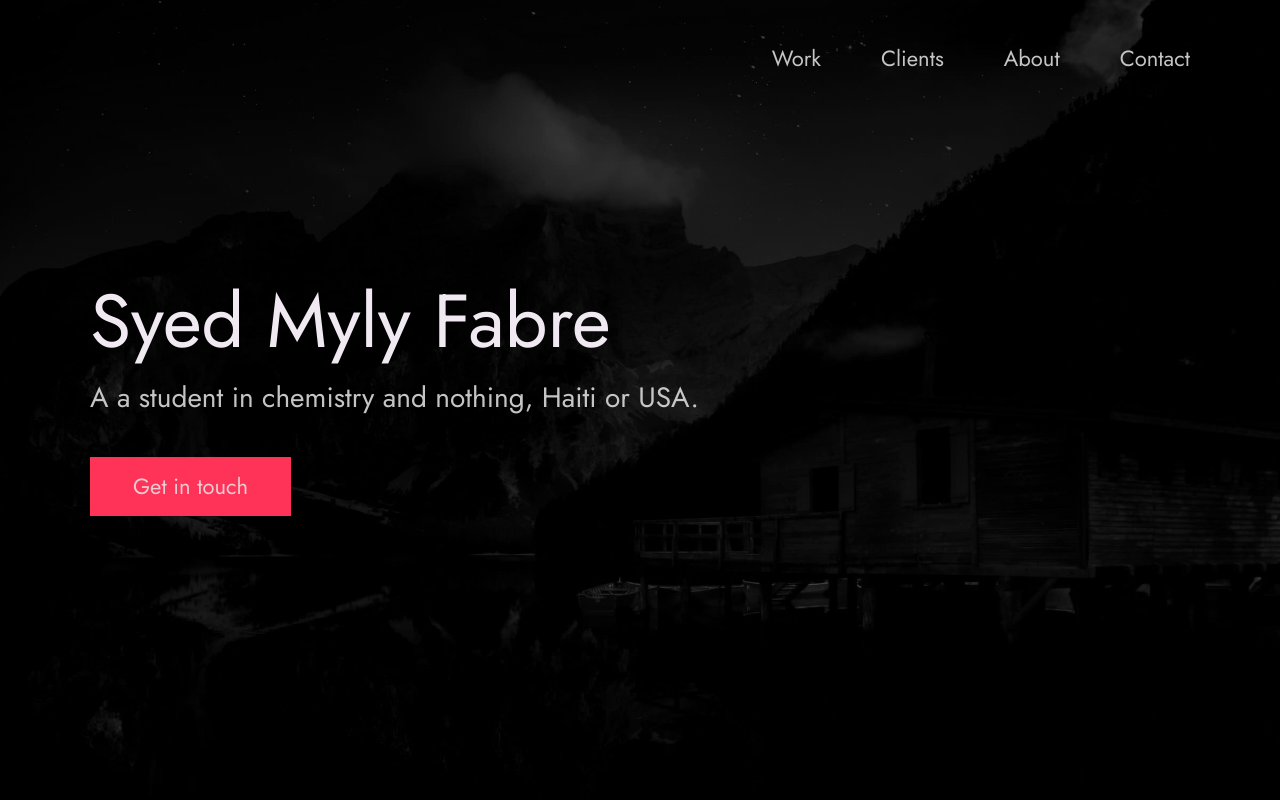
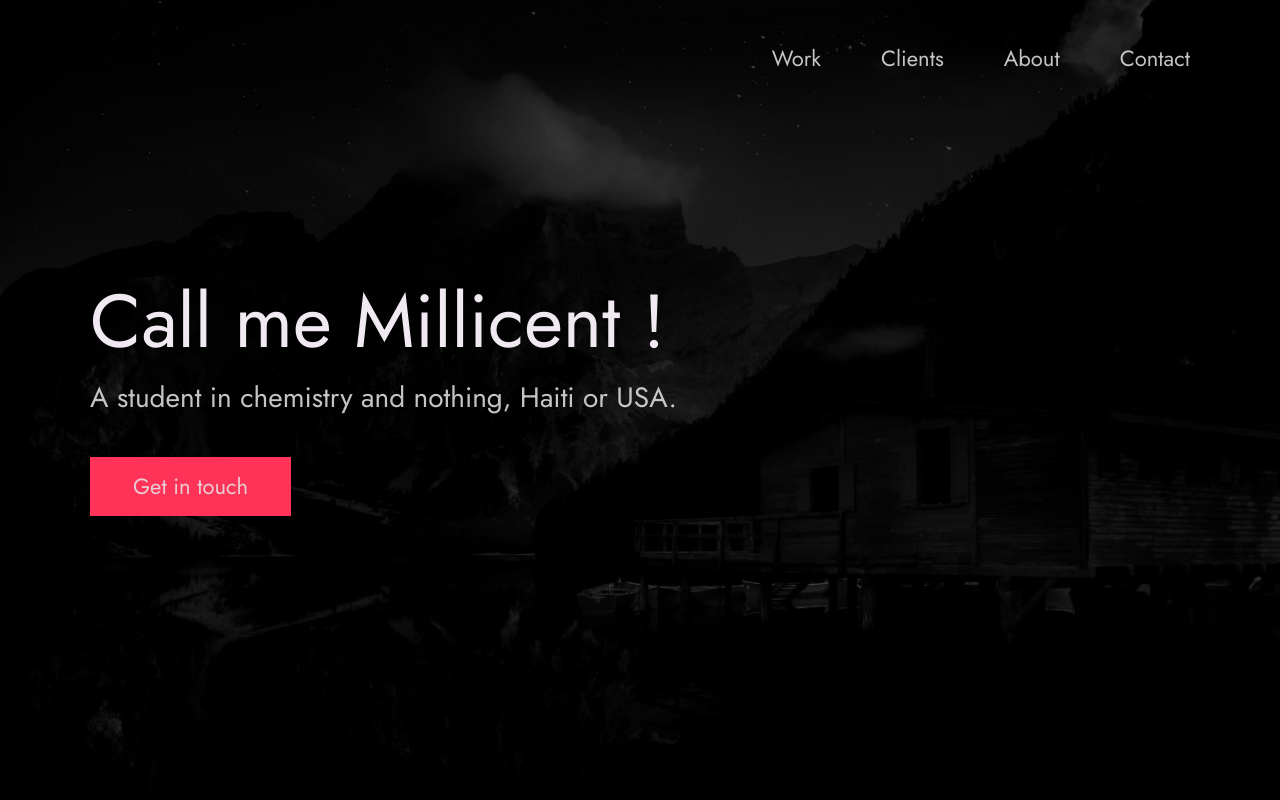
Before and after one commit to mylyfabre/Portfolio, a plain HTML site: page index.html in a window 1280 px wide. Shown: the top 800 px of the page. Drawn offline with Linux system fonts and the light colour scheme.

Commit message:
Update index.html

```diff
--- a/index.html
+++ b/index.html
@@ -56,10 +56,10 @@
       <div class="header__text">
         <h1 class="heading-primary">
           <!-- Replace the following name with your name -->
-          <span>Syed Myly Fabre</span>
+          <span>Call me Millicent !</span>
         </h1>
         <!-- Put a small paragraph about yourself -->
-        <p>A a student in chemistry and nothing, Haiti or USA.</p>
+        <p>A student in chemistry and nothing, Haiti or USA.</p>
         <a href="#contact" class="btn btn--pink">Get in touch</a>
       </div>
     </div>
```
